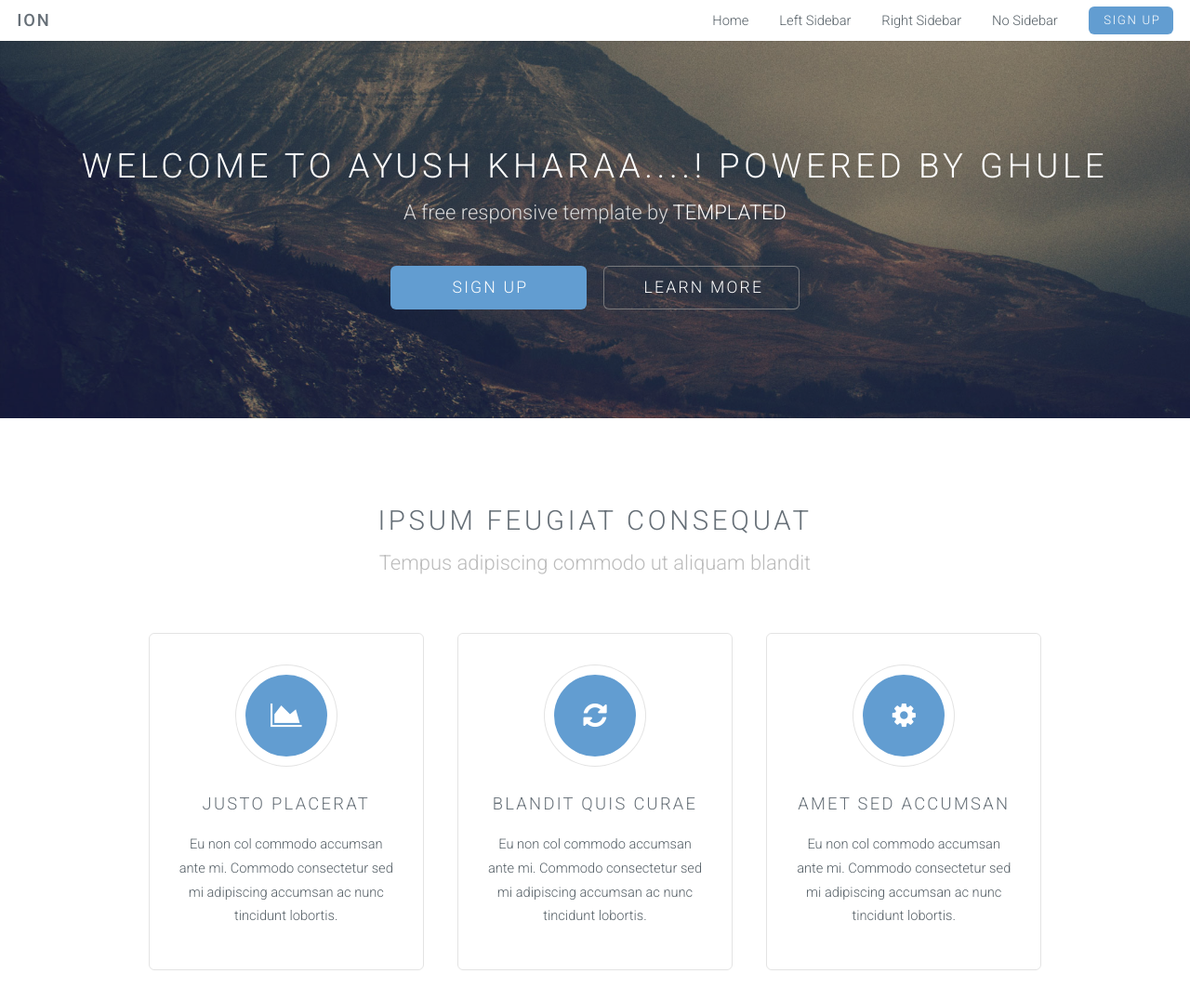
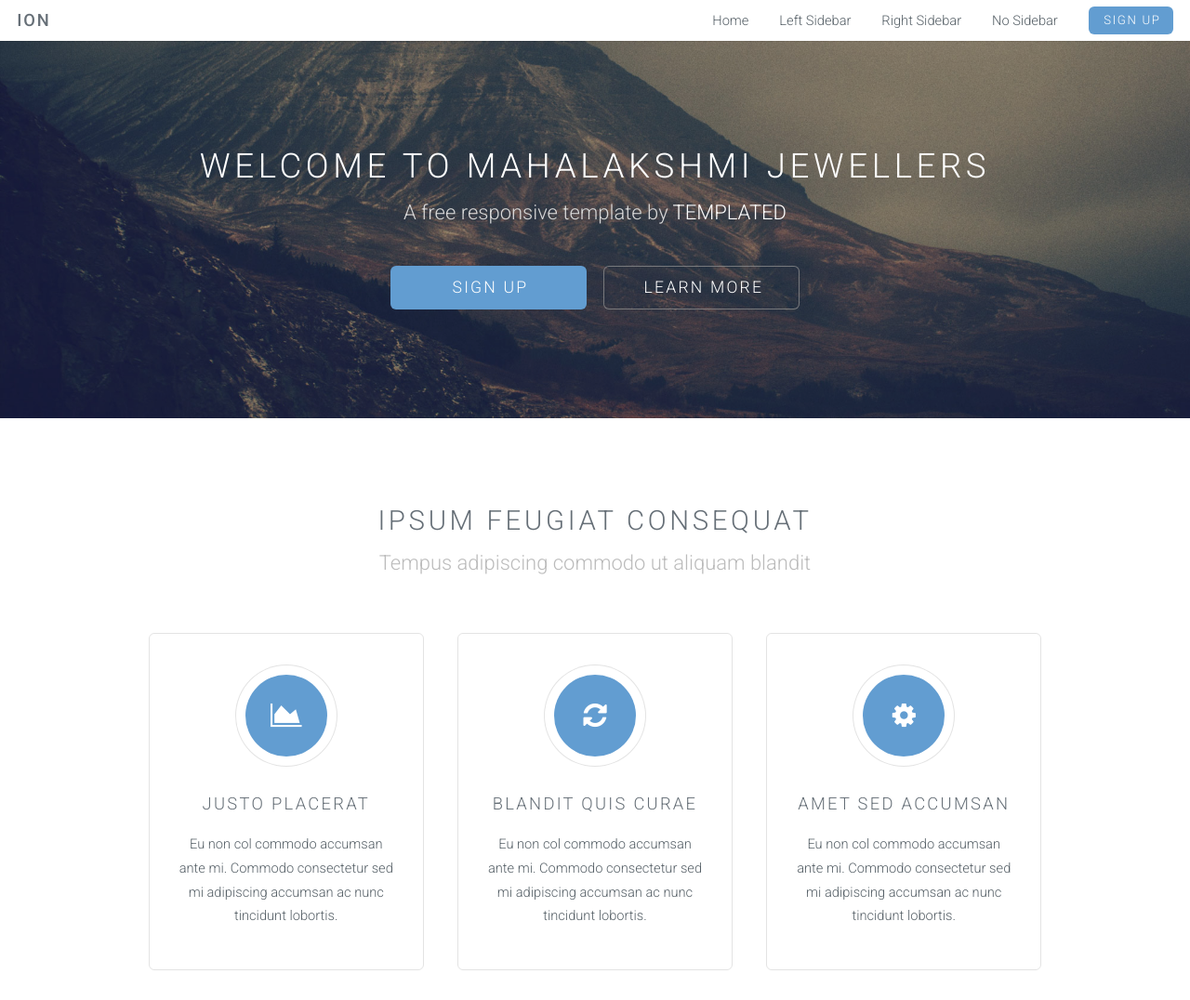
Before and after one commit to mayurghule494/dockerrepo, a plain HTML site: page src/index.html in a window 1280 px wide. Shown: the top 1076 px of the page at 93% size. Drawn offline with Linux system fonts and the light colour scheme.

Commit message:
commit 12-7-2020 21:39pm updated index.html
commit 12-7-2020 21:39pm updated index.html

```diff
--- a/src/index.html
+++ b/src/index.html
@@ -40,7 +40,7 @@
 		<!-- Banner -->
 			<section id="banner">
 				<div class="inner">
-					<h2>Welcome to Ayush Kharaa....! Powered by Ghule</h2>
+					<h2>Welcome to Mahalakshmi Jewellers</h2>
 					<p>A free responsive template by <a href="http://templated.co">TEMPLATED</a></p>
 					<ul class="actions">
 						<li><a href="#content" class="button big special">Sign Up</a></li>
```
